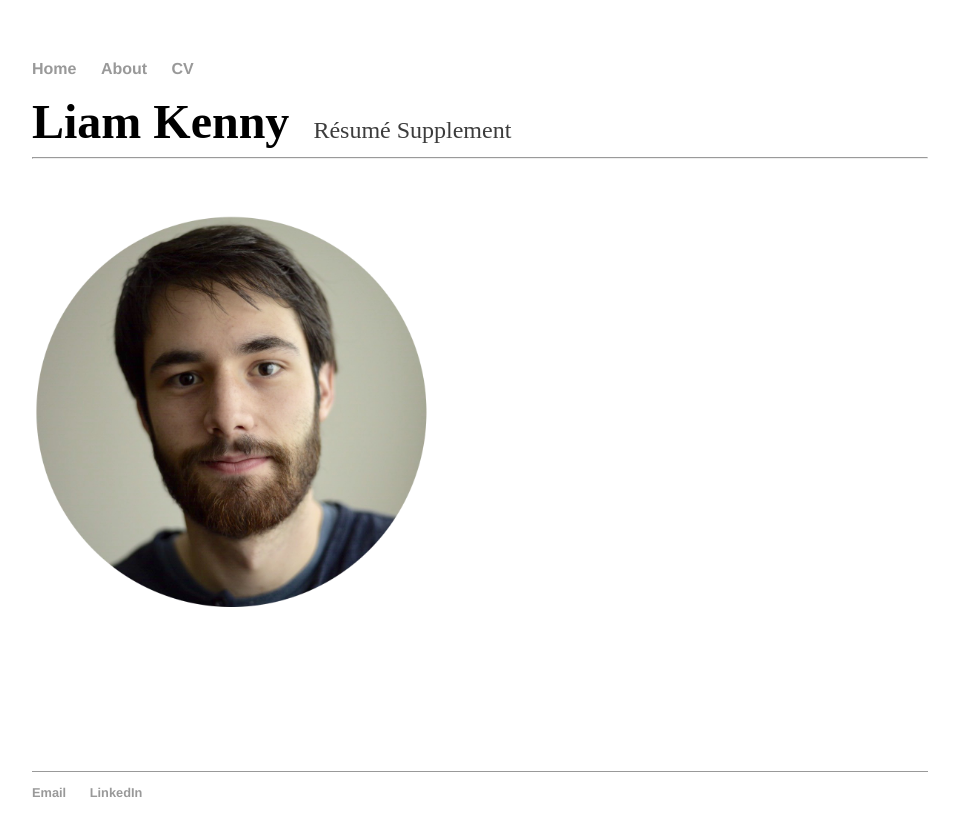
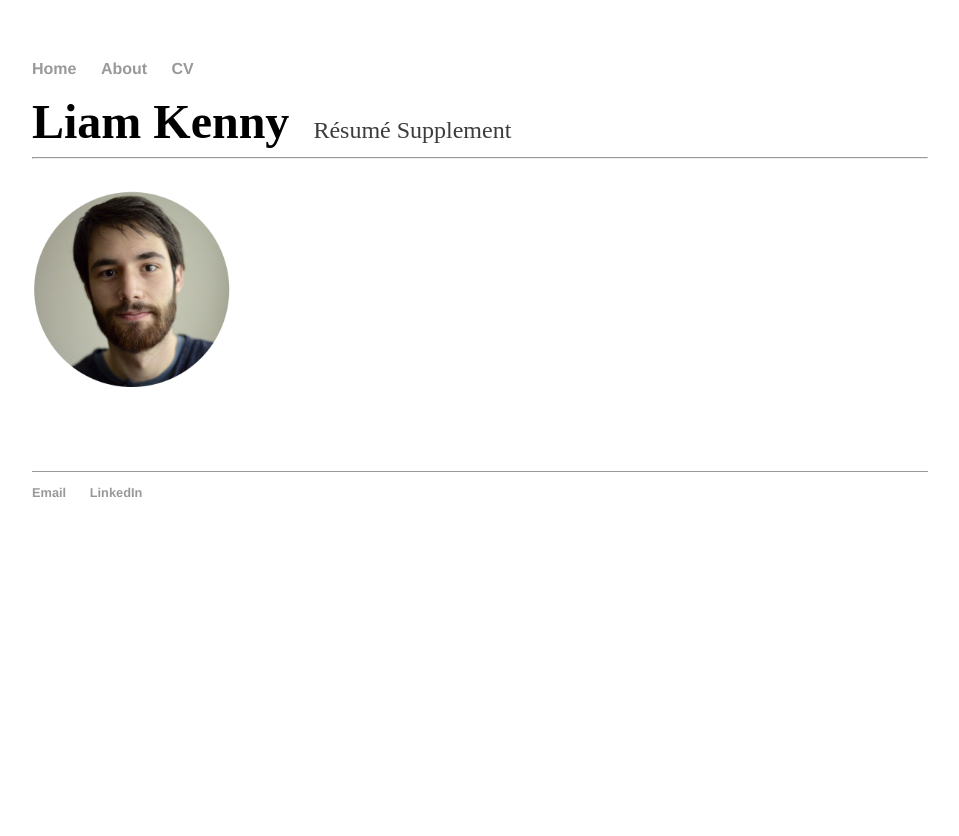
Before and after one commit to LKenny96/lkenny96.github.io, a Jekyll site: the page built from index.html, in a window 1280 px wide. Shown: the top 836 px of the page, without its empty margins (160-1119 px from the left). Built offline with Jekyll 4.4.1, drawn with Linux system fonts in a browser that asks for light colours.

Commit message:
Update index.html

```diff
--- a/index.html
+++ b/index.html
@@ -5,5 +5,5 @@ title: Liam Kenny
 <div class="blurb">
 	<h1 style='display:inline'>Liam Kenny</h1><p style='display:inline'>&nbsp;&nbsp;&nbsp;&nbsp;R&eacute;sum&eacute; Supplement</p>
 	<hr>
-	<img src="LiamKennyPhotoCircle.png" alt="me" class="inline" style="width:400px;height:600px;"/>
+	<img src="LiamKennyPhotoCircle.png" alt="me" class="inline" style="width:200px;height:300px;"/>
 </div><!-- /.blurb -->
```
